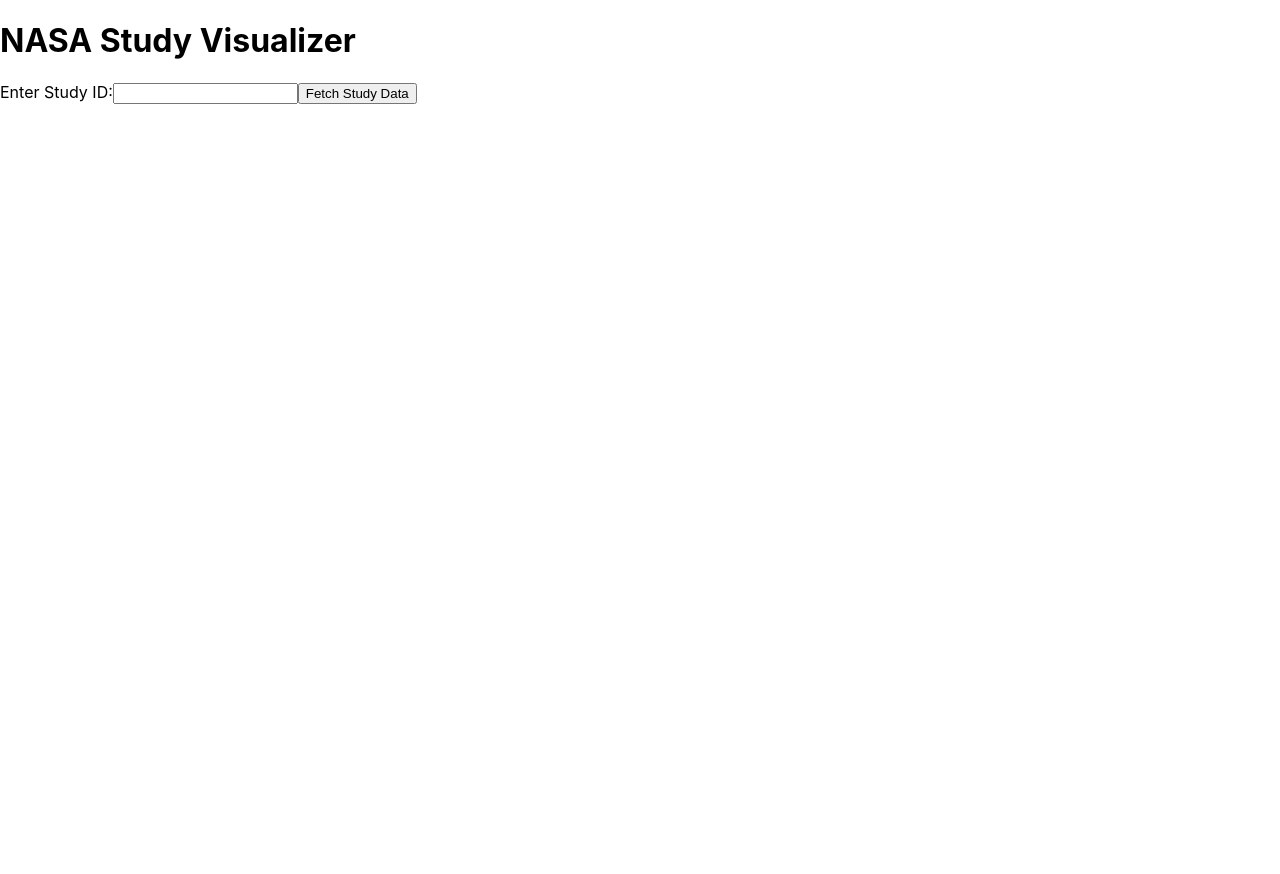
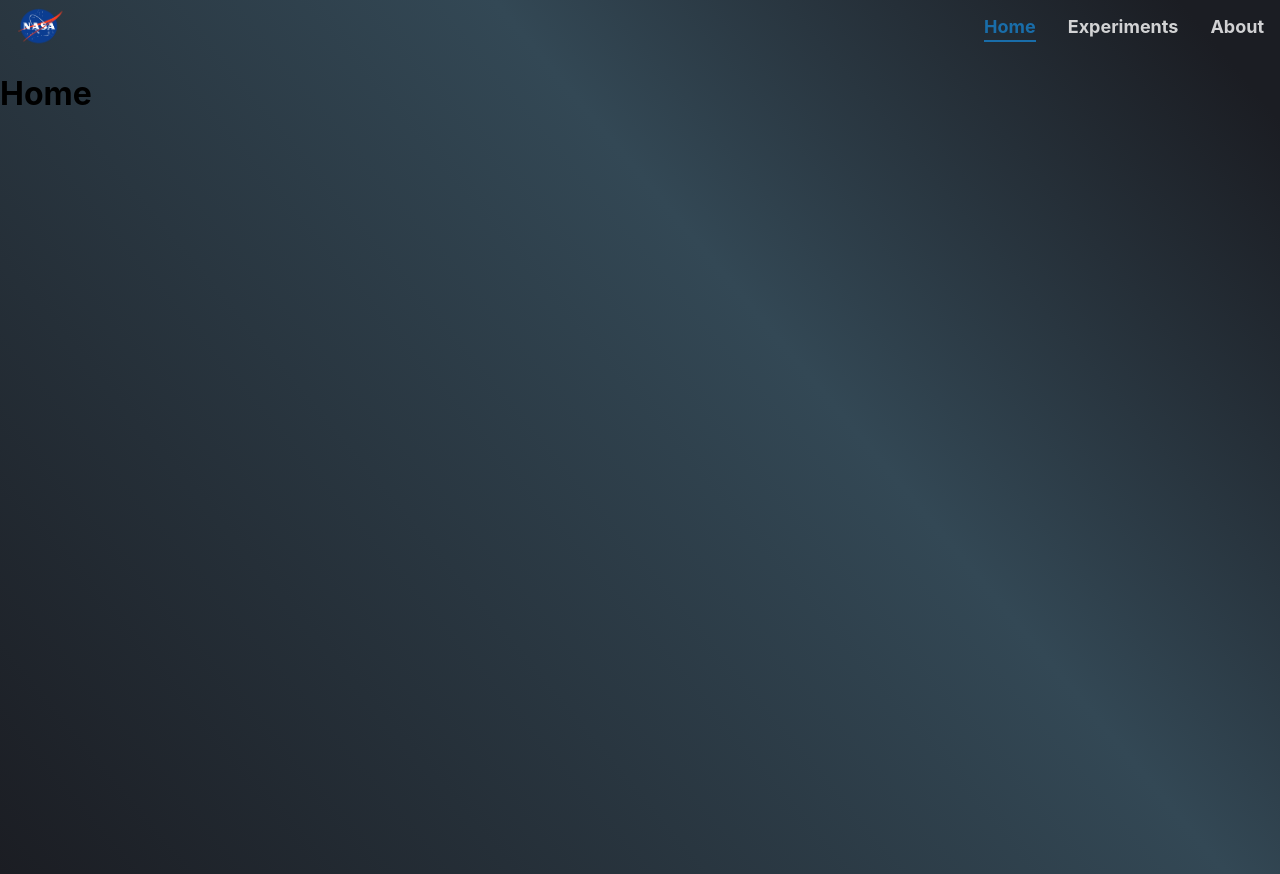
Before and after one commit to aryanshs/andromedasHack, a React (Create React App) app in the folder visualize-client/: page / in a window 1280 px wide. Before the commit the page ends 800 px from the top, so only its background shows below. Built offline with nearby package versions, Linux system fonts and the light colour scheme.

Commit message:
pushing nav stuff

```diff
--- a/visualize-client/package.json
+++ b/visualize-client/package.json
@@ -8,6 +8,7 @@
     "@testing-library/user-event": "^13.5.0",
     "react": "^18.3.1",
     "react-dom": "^18.3.1",
+    "react-router-dom": "^6.26.2",
     "react-scripts": "5.0.1",
     "web-vitals": "^2.1.4"
   },
--- a/visualize-client/src/App.css
+++ b/visualize-client/src/App.css
@@ -1,38 +1,13 @@
-.App {
-  text-align: center;
+.appContainer {
+  background: rgb(27, 29, 35);
+  background: linear-gradient(
+    230deg,
+    rgba(27, 29, 35, 1) 5%,
+    rgba(51, 72, 85, 1) 39%,
+    rgba(27, 29, 35, 1) 100%
+  );
 }
 
-.App-logo {
-  height: 40vmin;
-  pointer-events: none;
+.bodyScreenFit {
+  height: 100vh;
 }
-
-@media (prefers-reduced-motion: no-preference) {
-  .App-logo {
-    animation: App-logo-spin infinite 20s linear;
-  }
-}
-
-.App-header {
-  background-color: #282c34;
-  min-height: 100vh;
-  display: flex;
-  flex-direction: column;
-  align-items: center;
-  justify-content: center;
-  font-size: calc(10px + 2vmin);
-  color: white;
-}
-
-.App-link {
-  color: #61dafb;
-}
-
-@keyframes App-logo-spin {
-  from {
-    transform: rotate(0deg);
-  }
-  to {
-    transform: rotate(360deg);
-  }
-}
--- a/visualize-client/src/App.js
+++ b/visualize-client/src/App.js
@@ -1,25 +1,25 @@
 // src/App.js
 import React, { useState } from "react";
 import VisualizeStudy from "./components/VisualizeStudy";
+import { BrowserRouter as Router, Routes, Route } from "react-router-dom";
+import Home from "./components/Home";
+import Experiments from "./components/Experiments";
+import About from "./components/About";
+import Navigation from "./components/Navigation";
+import "./App.css";
 
 const App = () => {
-  const [studyData, setStudyData] = useState(null);
-
-  const handleFetchSuccess = (data) => {
-    setStudyData(data);
-  };
-
   return (
-    <div>
-      <h1>NASA Study Visualizer</h1>
-      <VisualizeStudy onFetchSuccess={handleFetchSuccess} />
-      {studyData && (
-        <div>
-          <h2>Study Data:</h2>
-          <pre>{JSON.stringify(studyData, null, 2)}</pre>
-        </div>
-      )}
-    </div>
+    <Router>
+      <div className="appContainer">
+        <Navigation />
+        <Routes>
+          <Route path="/" element={<Home />} />
+          <Route path="/about" element={<About />} />
+          <Route path="/experiments" element={<Experiments />} />
+        </Routes>
+      </div>
+    </Router>
   );
 };
 
--- /dev/null
+++ b/visualize-client/src/components/About.js
@@ -0,0 +1,10 @@
+import React, { useState } from "react";
+import { fetchStudyData } from "../services/appService";
+
+export default function About() {
+  return (
+    <div className="aboutContainer bodyScreenFit">
+      <h1>About</h1>
+    </div>
+  );
+}
--- /dev/null
+++ b/visualize-client/src/components/Experiments.js
@@ -0,0 +1,10 @@
+import React, { useState } from "react";
+import { fetchStudyData } from "../services/appService";
+
+export default function Experiments() {
+  return (
+    <div className="experimentsContainer bodyScreenFit">
+      <h1>Experiments</h1>
+    </div>
+  );
+}
--- /dev/null
+++ b/visualize-client/src/components/Home.js
@@ -0,0 +1,11 @@
+import React, { useState } from "react";
+import { fetchStudyData } from "../services/appService";
+import "../App.css";
+
+export default function Home() {
+  return (
+    <div className="homeContainer bodyScreenFit">
+      <h1>Home</h1>
+    </div>
+  );
+}
--- /dev/null
+++ b/visualize-client/src/components/Navigation.js
@@ -0,0 +1,39 @@
+import React from "react";
+import { NavLink } from "react-router-dom"; // Import NavLink
+import nasaLogo from "../images/nasaLogo.png";
+import "../styles/Navigation.css";
+
+export default function Navigation() {
+  return (
+    <nav className="navColumn">
+      <img className="nasaLogo" src={nasaLogo} alt="NASA logo" />
+      <ul className="navLinks">
+        <li>
+          <NavLink
+            to="/"
+            className={({ isActive }) => (isActive ? "active" : "")}
+            end
+          >
+            Home
+          </NavLink>
+        </li>
+        <li>
+          <NavLink
+            to="/experiments"
+            className={({ isActive }) => (isActive ? "active" : "")}
+          >
+            Experiments
+          </NavLink>
+        </li>
+        <li>
+          <NavLink
+            to="/about"
+            className={({ isActive }) => (isActive ? "active" : "")}
+          >
+            About
+          </NavLink>
+        </li>
+      </ul>
+    </nav>
+  );
+}
--- /dev/null
+++ b/visualize-client/src/styles/Navigation.css
@@ -0,0 +1,62 @@
+/* Navigation column and layout */
+.navColumn {
+  padding: 0 1rem 0 1rem;
+  display: flex;
+  justify-content: space-between;
+  align-items: center;
+}
+
+.navColumn .nasaLogo {
+  width: 4%;
+}
+
+.navLinks {
+  display: flex;
+  justify-content: space-between;
+  gap: 2rem;
+  list-style-type: none;
+  padding: 0;
+}
+
+/* Regular link styling */
+.navLinks a {
+  position: relative; /* To use for underline animations */
+  text-decoration: none;
+  color: white;
+  opacity: 0.8; /* Reduced opacity for inactive links */
+  font-size: 18px;
+  font-weight: bold;
+  transition: color 0.3s ease, opacity 0.3s ease; /* Smooth transitions */
+}
+
+/* Hover effect with animation */
+.navLinks a::after {
+  content: "";
+  position: absolute;
+  width: 0;
+  height: 2px; /* Thickness of the underline */
+  left: 0;
+  bottom: -5px; /* Position slightly below the text */
+  background-color: #196da9; /* Underline color from the NASA logo */
+  transition: width 0.3s ease; /* Smooth underline animation */
+}
+
+.navLinks a:hover::after {
+  width: 100%; /* Expand underline on hover */
+}
+
+.navLinks a:hover {
+  color: #196da9; /* Change text color on hover to match the NASA logo blue */
+  opacity: 1; /* Fully opaque on hover */
+}
+
+/* Styling for the active (selected) link */
+.navLinks a.active {
+  color: #196da9; /* Highlight the active link with the NASA logo blue */
+  opacity: 1; /* Full opacity for the active link */
+}
+
+/* Add the underline effect for the active link */
+.navLinks a.active::after {
+  width: 100%; /* Keep underline visible for the active link */
+}
```
Also changed, not shown: visualize-client/src/images/nasaLogo.png (added), visualize-client/src/styles/About.css (added), visualize-client/src/styles/Experiments.css (added), visualize-client/src/styles/Home.css (added), 1 other file (tests, documents, lock files or other folders).
